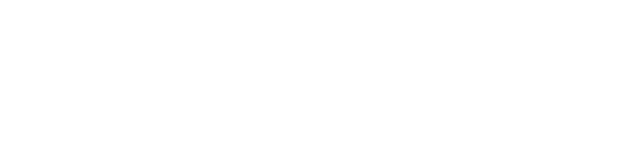
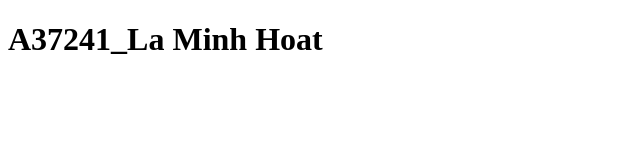
Before and after one commit to Key-2001/demo_git, a plain HTML site: page index.html in a window 1280 px wide. Shown: the whole page, without its empty margins (0-640 px from the left). Drawn offline with Linux system fonts and the light colour scheme.

Commit message:
A37241 update

```diff
--- a/index.html
+++ b/index.html
@@ -7,6 +7,6 @@
     <title>Document</title>
 </head>
 <body>
-
+    <h1>A37241_La Minh Hoat</h1>
 </body>
 </html>
```
